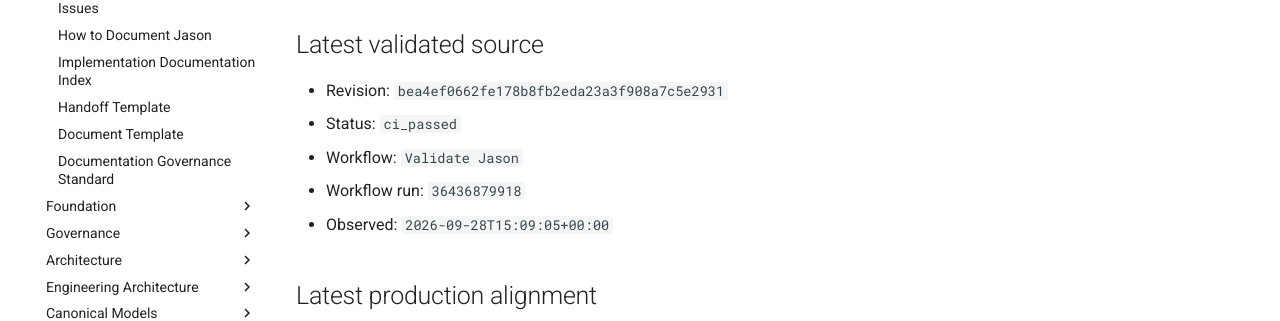
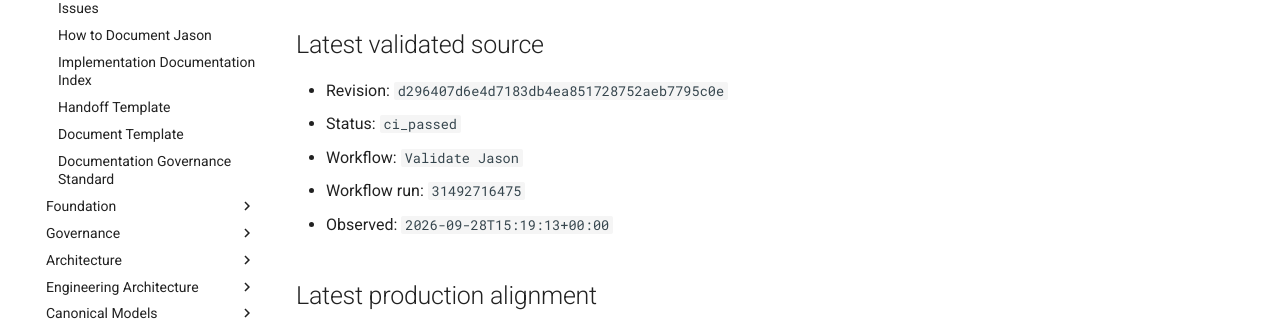
Before and after one commit to al-teamaot-com/jason, an MkDocs documentation site: the page built from docs/control/AUTOMATED-CHANGE-STATE.md, in a window 1280 px wide and 1163 px high. Shown: the part 337-658 px from the top of the window. Built offline with MkDocs 1.6.1 and Material for MkDocs 9.7.7, drawn with Linux system fonts in a browser that asks for light colours; comment, search, counter and statistics services are not loaded.

Commit message:
Reconcile automated documentation state for d296407d6e4d

```diff
--- a/docs/control/AUTOMATED-CHANGE-STATE.md
+++ b/docs/control/AUTOMATED-CHANGE-STATE.md
@@ -8,11 +8,11 @@
 
 ## Latest validated source
 
-- Revision: `bea4ef0662fe178b8fb2eda23a3f908a7c5e2931`
+- Revision: `d296407d6e4d7183db4ea851728752aeb7795c0e`
 - Status: `ci_passed`
 - Workflow: `Validate Jason`
-- Workflow run: `36436879918`
-- Observed: `2026-09-28T15:09:05+00:00`
+- Workflow run: `31492716475`
+- Observed: `2026-09-28T15:19:13+00:00`
 
 ## Latest production alignment
 
```
Also changed, not shown: docs/control/AUTOMATED-CHANGE-STATE.json (+4 -4 lines).
